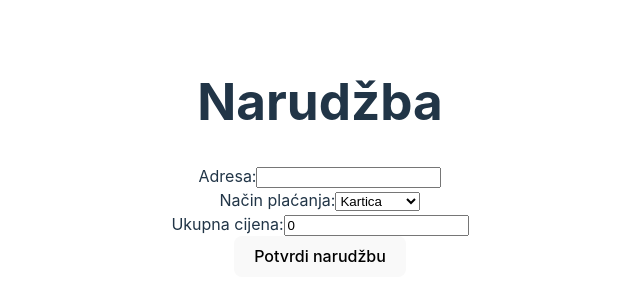
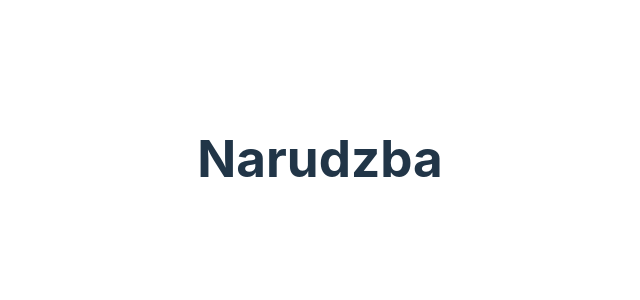
Before and after one commit to Hamza9199/RedBullShop, a React (Vite) app in the folder frontend/: page /narudzba in a window 1280 px wide. Shown: the part 242-542 px from the top of the page, without its empty margins (320-960 px from the left). Built offline with nearby package versions, Linux system fonts and the light colour scheme; sample sign-in values are in the browser's storage.

Commit message:
Context za autentifikaciju potpuno funkcionalan

```diff
--- a/frontend/src/context/authContext/AuthContext.tsx
+++ b/frontend/src/context/authContext/AuthContext.tsx
@@ -16,13 +16,13 @@ export const AuthContext = createContext<AuthContextType>({
     dispatch: () => undefined,
 });
 
+
 export const AuthContextProvider = ({ children }: { children: ReactNode }) => {
     const [state, dispatch] = useReducer(AuthReducer, INITIAL_STATE);
 
     useEffect(() => {
         localStorage.setItem("korisnik", JSON.stringify(state.user));
         localStorage.setItem('isAuthenticated', 'true');
-
     }, [state.user]);
 
     return (
--- a/frontend/src/context/authContext/serverCallAuth.ts
+++ b/frontend/src/context/authContext/serverCallAuth.ts
@@ -11,15 +11,17 @@ interface UserCredentials {
 export const loginCall = async (userCredentials: UserCredentials, dispatch: Dispatch<AuthAction>) => {
     dispatch(loginStart());
     try {
-        const res = await axios.post("http://localhost:8888/server/autentifikacija/login", userCredentials);
+        const res = await axios.post("http://localhost:3000/server/autentifikacija/login", userCredentials);
         console.log("Login response:", res.data);
 
         if (res.data.isAdmin) {
             dispatch(loginSuccess(res.data));
+            return true;
         }
     } catch (err) {
         const error = err as AxiosError;
         console.error("Login error:", error.response ? error.response.data : error.message);
         dispatch(loginFailure());
+        return false;
     }
 };
--- a/frontend/src/stranice/Korpa.tsx
+++ b/frontend/src/stranice/Korpa.tsx
@@ -1,71 +1,13 @@
-import React, { useEffect, useState } from 'react';
-import axios from 'axios';
 
-interface Proizvod {
-    proizvodId: string;
-    kolicina: number;
-    cijena: number;
-}
 
-interface Korpa {
-    korisnikId: string;
-    proizvodi: Proizvod[];
-    ukupnaCijena: number;
-}
+
 
 export const Korpa: React.FC = () => {
-    const [korpa, setKorpa] = useState<Korpa | null>(null);
-    const [loading, setLoading] = useState(true);
-    const [error, setError] = useState<string | null>(null);
 
-    useEffect(() => {
-        const fetchKorpa = async () => {
-            try {
-                const korisnik = localStorage.getItem("korisnik");
-                if (!korisnik) {
-                    throw new Error("Korisnik nije pronađen u lokalnom skladištu.");
-                }
-                const token = JSON.parse(korisnik);
-                const response = await axios.get<Korpa>('http://localhost:3000/server/korpe', {
-                    headers: {
-                        Authorization: `Bearer ${token}`,
-                    },
-                });
-                setKorpa(response.data);
-            } catch (err) {
-                console.error(err);
-                setError('Došlo je do greške prilikom učitavanja korpe.');
-            } finally {
-                setLoading(false);
-            }
-        };
-
-        fetchKorpa();
-    }, []);
-
-    if (loading) {
-        return <p>Učitavanje...</p>;
-    }
-
-    if (error) {
-        return <p>{error}</p>;
-    }
-
-    if (!korpa || korpa.proizvodi.length === 0) {
-        return <p>Vaša korpa je prazna.</p>;
-    }
 
     return (
         <div>
-            <h1>Korpa</h1>
-            <ul>
-                {korpa.proizvodi.map((item) => (
-                    <li key={item.proizvodId}>
-                        Proizvod ID: {item.proizvodId} - Količina: {item.kolicina} - Cijena: ${item.cijena}
-                    </li>
-                ))}
-            </ul>
-            <p>Ukupna cijena: ${korpa.ukupnaCijena}</p>
+
         </div>
     );
 };
--- a/frontend/src/stranice/Login.tsx
+++ b/frontend/src/stranice/Login.tsx
@@ -1,36 +1,28 @@
-import React, { useState } from 'react';
+import React, { useState, useContext } from 'react';
+import {loginCall} from "../context/authContext/serverCallAuth";
+import {AuthContext} from "../context/authContext/AuthContext";
 import { useNavigate } from 'react-router-dom';
 
 const Login: React.FC = () => {
     const [email, setEmail] = useState('');
     const [password, setPassword] = useState('');
     const [error, setError] = useState('');
+    const {dispatch} = useContext(AuthContext);
     const navigate = useNavigate();
-
     const handleSubmit = async (event: React.FormEvent) => {
         event.preventDefault();
         setError('');
-
         try {
-            const response = await fetch('http://localhost:3000/server/autentifikacija/login', {
-                method: 'POST',
-                headers: {
-                    'Content-Type': 'application/json',
-                },
-                body: JSON.stringify({ email, password }),
-            });
-
-            if (!response.ok) {
-                throw new Error('Login failed');
+            const res = await loginCall({email, password}, dispatch);
+            if (res) {
+                navigate('/');
+            } else {
+                setError('Login neuspješan, provjerite podatke');
             }
 
-            const data = await response.json();
-            navigate('/');
-            localStorage.setItem("korisnik", JSON.stringify(data.accessToken));
-            localStorage.setItem('isAuthenticated', 'true');
         } catch (err) {
-            console.error('Error:', err);
-            setError('Login failed. Please check your credentials and try again.');
+            console.log(err);
+            setError('Login neuspješan, provjerite podatke');
         }
     };
 
--- a/frontend/src/stranice/Narudzba.tsx
+++ b/frontend/src/stranice/Narudzba.tsx
@@ -1,61 +1,10 @@
-import React, { useState } from 'react';
-import axios from 'axios';
 
 const Narudzba: React.FC = () => {
-    const [adresa, setAdresa] = useState('');
-    const [placanje, setPlacanje] = useState('Kartica');
-    const [ukupnaCijena, setUkupnaCijena] = useState(0);
-    // eslint-disable-next-line @typescript-eslint/no-unused-vars
-    const [proizvodi, setProizvodi] = useState([]);
 
-    const handleNarudzba = async () => {
-        try {
-            const response = await axios.post('/api/narudzbe', {
-                proizvodi,
-                adresa,
-                ukupnaCijena,
-                placanje: {
-                    metoda: placanje,
-                    status: 'Čeka se'
-                }
-            });
-            console.log('Narudžba uspješno kreirana:', response.data);
-        } catch (error) {
-            console.error('Greška prilikom kreiranja narudžbe:', error);
-        }
-    };
 
     return (
         <div>
-            <h1>Narudžba</h1>
-            <div>
-                <label>Adresa:</label>
-                <input
-                    type="text"
-                    value={adresa}
-                    onChange={(e) => setAdresa(e.target.value)}
-                />
-            </div>
-            <div>
-                <label>Način plaćanja:</label>
-                <select
-                    value={placanje}
-                    onChange={(e) => setPlacanje(e.target.value)}
-                >
-                    <option value="Kartica">Kartica</option>
-                    <option value="PayPal">PayPal</option>
-                    <option value="Pouzećem">Pouzećem</option>
-                </select>
-            </div>
-            <div>
-                <label>Ukupna cijena:</label>
-                <input
-                    type="number"
-                    value={ukupnaCijena}
-                    onChange={(e) => setUkupnaCijena(Number(e.target.value))}
-                />
-            </div>
-            <button onClick={handleNarudzba}>Potvrdi narudžbu</button>
+            <h1>Narudzba</h1>
         </div>
     );
 };
```
